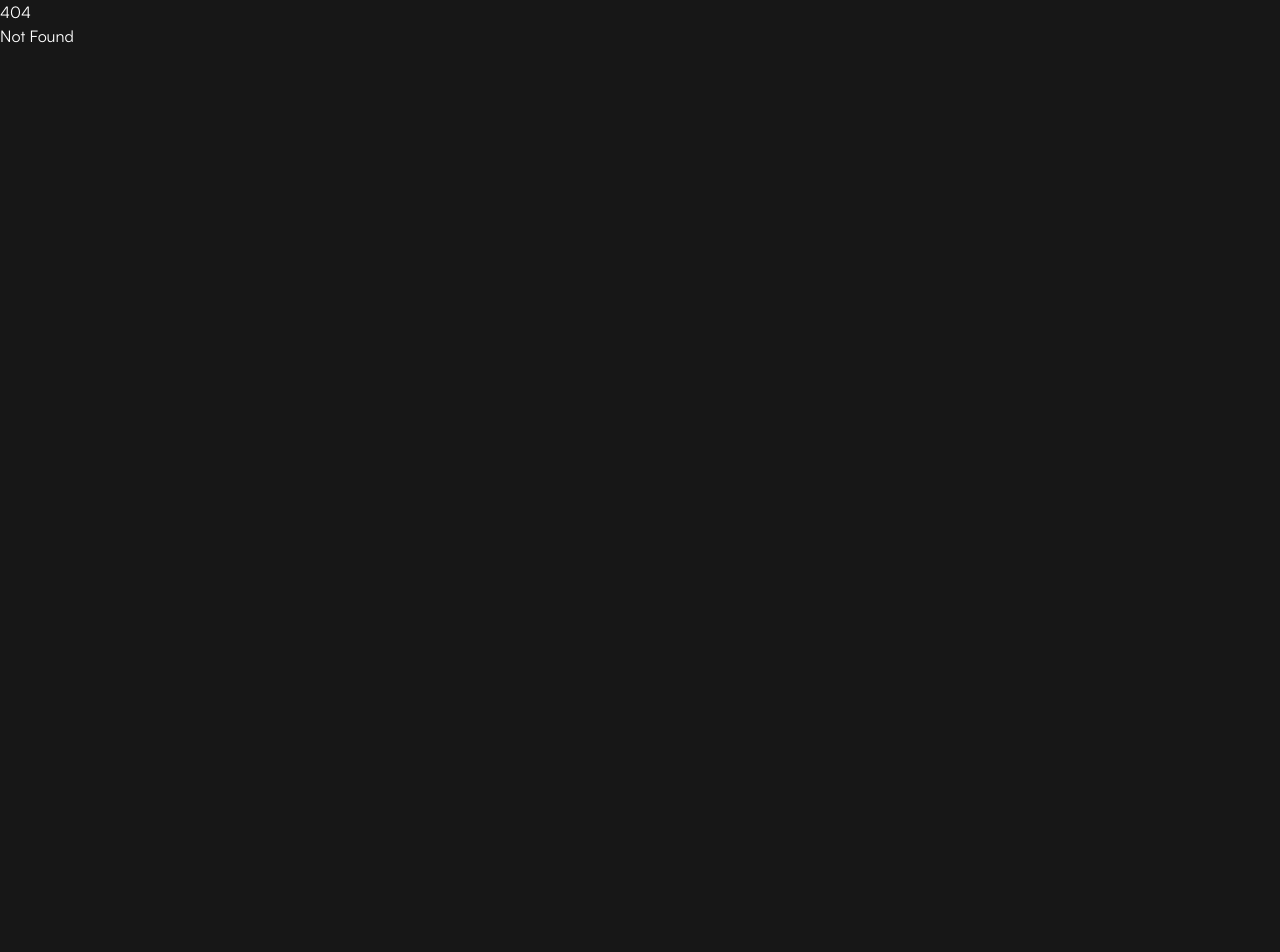
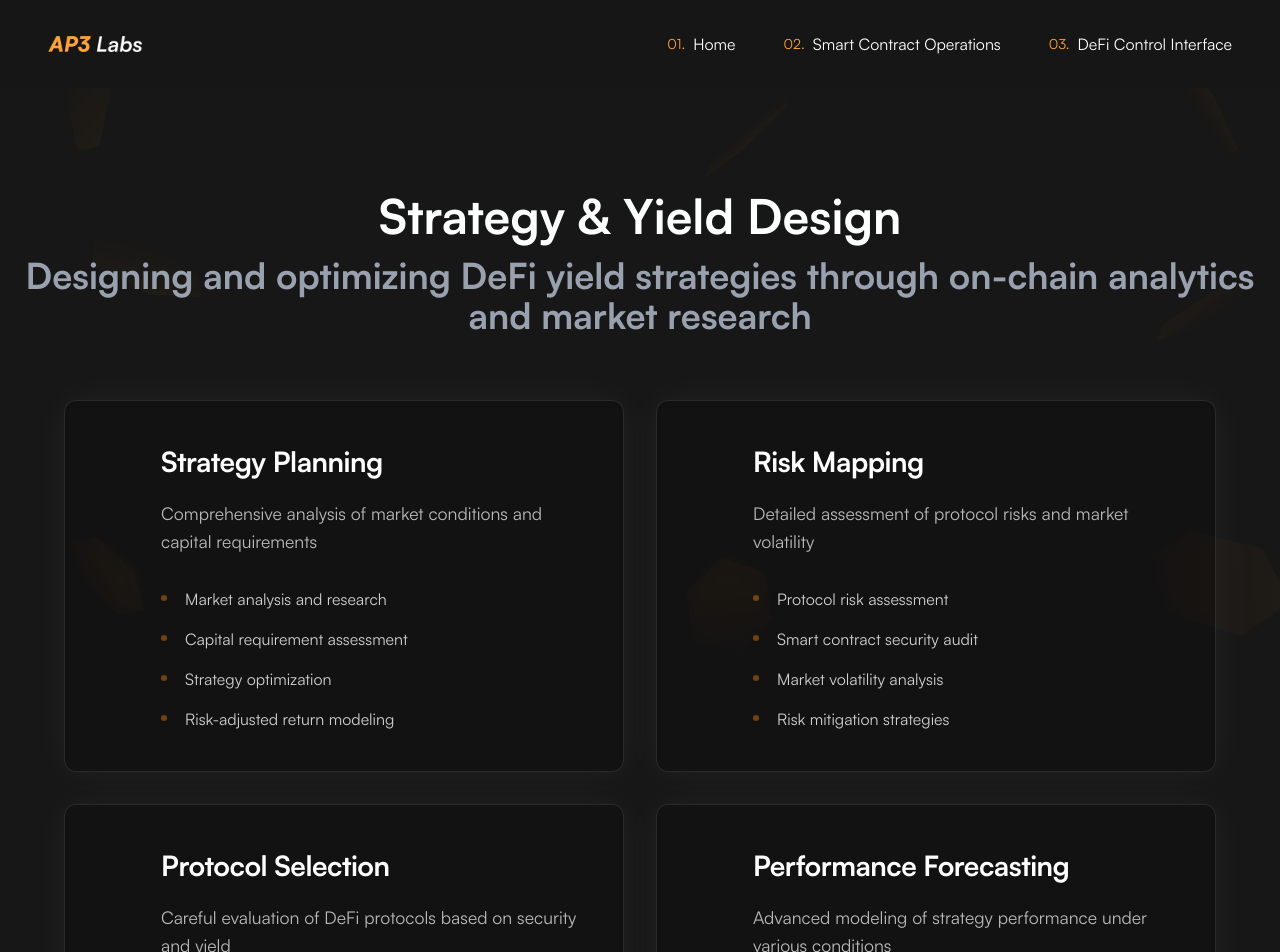
Before and after one commit to alexis-ap3labs/ap3labs.com, a SvelteKit app: page /services/strategy-yield-design in a window 1280 px wide. Before the commit this address had no page. Shown: the top 952 px of the page. Before the commit the page ends 800 px from the top, so only its background shows below. Built offline with nearby package versions, Linux system fonts and the light colour scheme.

Commit message:
new stuff

```diff
--- a/src/components/Header.svelte
+++ b/src/components/Header.svelte
@@ -27,15 +27,28 @@
     $: getLinkNumber = (baseNumber: number) => {
         if (isLandingPage) return baseNumber;
 
-        let number = 1; // Home est toujours 1
-        if (baseNumber === 1) return number;
+        // Sur les pages de services, on commence toujours à 1 pour Home
+        if (baseNumber === 1) return 1;
 
-        // Pour les autres liens, on incrémente seulement si le lien précédent est visible
-        if (baseNumber === 2 && currentPage !== '/services/yield-engineering' && !isProjectsPage) number++;
-        if (baseNumber === 3 && currentPage !== '/services/secure-contract-integration' && !isProjectsPage) number++;
-        if (baseNumber === 4 && currentPage !== '/services/unified-front-end-platform' && !isProjectsPage) number++;
+        // Pour les autres liens, on compte combien de liens sont visibles avant celui-ci
+        let visibleCount = 1; // On commence à 1 car Home est toujours visible
 
-        return number;
+        if (currentPage !== '/services/strategy-yield-design' && !isProjectsPage) {
+            if (baseNumber === 2) return visibleCount + 1;
+            visibleCount++;
+        }
+
+        if (currentPage !== '/services/smart-contract-operations' && !isProjectsPage) {
+            if (baseNumber === 3) return visibleCount + 1;
+            visibleCount++;
+        }
+
+        if (currentPage !== '/services/defi-control-interface' && !isProjectsPage) {
+            if (baseNumber === 4) return visibleCount + 1;
+            visibleCount++;
+        }
+
+        return visibleCount + 1;
     };
 
     /**
@@ -339,44 +352,44 @@
                             </span>
                         </a>
                     </li>
-                    {#if currentPage !== '/services/yield-engineering' && !isProjectsPage}
+                    {#if currentPage !== '/services/strategy-yield-design' && !isProjectsPage}
                         <li in:fly={{ y: -20, duration: 800, delay: 300 }}>
                             <a
-                                href="/services/yield-engineering"
+                                href="/services/strategy-yield-design"
                                 class="group flex items-center gap-2 hover:text-primary transition-colors"
                             >
                                 <span class="number text-sm">{getLinkNumber(2).toString().padStart(2, '0')}.</span>
                                 <span class="relative">
-                                    Yield Engineering
+                                    Strategy & Yield Design
                                     <span class="absolute -bottom-1 left-0 w-0 h-[1px] bg-primary group-hover:w-full transition-all duration-300"></span>
                                 </span>
                             </a>
                         </li>
                     {/if}
-                    {#if currentPage !== '/services/secure-contract-integration' && !isProjectsPage}
+                    {#if currentPage !== '/services/smart-contract-operations' && !isProjectsPage}
                         <li in:fly={{ y: -20, duration: 800, delay: 400 }}>
                             <a
-                                href="/services/secure-contract-integration"
+                                href="/services/smart-contract-operations"
                                 class="group flex items-center gap-2 hover:text-primary transition-colors"
                             >
                                 <span class="number text-sm">{getLinkNumber(3).toString().padStart(2, '0')}.</span>
                                 <span class="relative">
-                                    Secure Contract
-                                    <span class="absolute -bottom-1 left-0 w-0 h-[1px] bg-primary group-hover:w-full transition-all duration-300"></span>
+                                    Smart Contract Operations
+                                    <span class="absolute -bottom-1 left:0 w-0 h-[1px] bg-primary group-hover:w-full transition-all duration-300"></span>
                                 </span>
                             </a>
                         </li>
                     {/if}
-                    {#if currentPage !== '/services/unified-front-end-platform' && !isProjectsPage}
+                    {#if currentPage !== '/services/defi-control-interface' && !isProjectsPage}
                         <li in:fly={{ y: -20, duration: 800, delay: 500 }}>
                             <a
-                                href="/services/unified-front-end-platform"
+                                href="/services/defi-control-interface"
                                 class="group flex items-center gap-2 hover:text-primary transition-colors"
                             >
                                 <span class="number text-sm">{getLinkNumber(4).toString().padStart(2, '0')}.</span>
                                 <span class="relative">
-                                    Unified Front-End
-                                    <span class="absolute -bottom-1 left-0 w-0 h-[1px] bg-primary group-hover:w-full transition-all duration-300"></span>
+                                    DeFi Control Interface
+                                    <span class="absolute -bottom-1 left:0 w-0 h-[1px] bg-primary group-hover:w-full transition-all duration-300"></span>
                                 </span>
                             </a>
                         </li>
--- a/src/components/SecureContractIntegration.svelte
+++ b/src/components/SecureContractIntegration.svelte
@@ -5,7 +5,7 @@
 
   const sections = [
     {
-      title: 'Secure Deploy',
+      title: 'Secure Deployment',
       subtitle: 'Set up and manage contract deployments with multisig and upgrade safeguards',
       features: [
         'Multi-signature deployment workflows',
@@ -15,7 +15,7 @@
       ]
     },
     {
-      title: 'Role Control',
+      title: 'Role-Based Access',
       subtitle: 'Configure whitelists and granular access permissions across components',
       features: [
         'Access control system design',
@@ -35,7 +35,7 @@
       ]
     },
     {
-      title: 'Graph Sync',
+      title: 'Subgraph Sync',
       subtitle: 'Maintain subgraphs for accurate and real-time protocol data indexing',
       features: [
         'Subgraph development',
@@ -224,7 +224,7 @@
 
   .hero-section {
     background: transparent;
-    padding: 8rem 0 4rem;
+    padding: 12rem 0 6rem;
   }
 
   .hero-title {
@@ -241,6 +241,9 @@
   }
 
   @media (max-width: 768px) {
+    .hero-section {
+      padding: 8rem 0 4rem;
+    }
     .service-block {
       padding: 2rem;
     }
@@ -272,13 +275,13 @@
         class="text-3xl sm:text-4xl md:text-5xl font-bold text-light mb-4"
         in:fly={{ y: 20, duration: 600, easing: cubicOut }}
       >
-        Secure Contract Integration
+        Smart Contract Operations
       </h2>
       <h3
         class="text-2xl sm:text-3xl md:text-4xl font-bold text-gray-400 mb-12"
         in:fly={{ y: 20, duration: 600, easing: cubicOut }}
       >
-        Deploying and managing smart contracts with precision and security
+        We deploy and operate the infrastructure behind your strategies including capital flows, access control, and real-time indexation
       </h3>
     </div>
 
--- a/src/components/Services.svelte
+++ b/src/components/Services.svelte
@@ -10,22 +10,22 @@
 
   const services = [
     {
-      id: 'yield-engineering',
-      title: 'Yield Engineering',
-      description: 'Optimizing DeFi strategies through on-chain analytics and market research for optimal risk-adjusted returns.',
-      features: ['Strategy Planning', 'Yield Optimization', 'Risk Management', 'On-Chain Analytics']
+      id: 'strategy-yield-design',
+      title: 'Strategy & Yield Design',
+      description: 'We help you design, test, and optimize DeFi yield strategies — based on on-chain analytics, market trends, and capital constraints.',
+      features: ['Strategy Planning', 'Risk Mapping', 'Protocol Selection', 'Performance Forecasting']
     },
     {
-      id: 'smart-contract-orchestration',
-      title: 'Secure Contract Integration',
-      description: 'Secure deployment and management of smart contracts with role-based access for efficient capital flow.',
-      features: ['Secure Deploy', 'Role Control', 'Contract Ops', 'Graph Sync']
+      id: 'smart-contract-operations',
+      title: 'Smart Contract Operations',
+      description: 'We deploy and operate the infrastructure behind your strategies — including capital flows, access control, and real-time indexation.',
+      features: ['Secure Deployment', 'Role-Based Access', 'Contract Ops', 'Subgraph Sync']
     },
     {
-      id: 'unified-front-end-platform',
-      title: 'Unified \nFront-End Platform',
-      description: 'Single interface for analytics, position management, and vault operations.',
-      features: ['Analytics', 'Dashboard', 'UX Design', 'Monitoring']
+      id: 'defi-control-interface',
+      title: 'DeFi Control Interface',
+      description: 'We deliver a custom platform to manage your positions, monitor performance, and streamline reporting.',
+      features: ['Live Dashboard', 'Vault Monitoring', 'UX & Design', 'Analytics & Reporting Tools']
     }
   ];
 
@@ -248,13 +248,13 @@
         class="text-3xl sm:text-4xl md:text-5xl font-bold text-light mb-4"
         in:fly={{ y: 20, duration: 600, easing: cubicOut }}
       >
-        Our Expertise
+        Our Services
       </h2>
       <h3
         class="text-2xl sm:text-3xl md:text-4xl font-bold text-gray-400 mb-12"
         in:fly={{ y: 20, duration: 600, easing: cubicOut }}
       >
-        From DeFi consulting to technical implementation
+        Designing, operating, and maintaining institutional DeFi infrastructure
       </h3>
     </div>
 
@@ -267,7 +267,7 @@
           class="service-block w-full p-8 rounded-xl bg-dark/30 transition-all duration-300 hover:scale-[1.02] border border-orange/10 hover:border-orange/30 shadow-[0_0_40px_rgba(255,163,60,0.05)] hover:shadow-[0_0_50px_rgba(255,163,60,0.15)] relative group cursor-pointer"
         >
           <a
-            href="/services/{service.title.toLowerCase().replace(/\s+/g, '-')}"
+            href="/services/{service.id}"
             target="_blank"
             class="absolute inset-0 z-10"
             aria-label="Learn more about {service.title}"
--- a/src/components/YieldEngineering.svelte
+++ b/src/components/StrategyYieldDesign.svelte
@@ -6,42 +6,42 @@
   const sections = [
     {
       title: 'Strategy Planning',
-      subtitle: 'Designing yield strategies aligned with institutional mandates',
+      subtitle: 'Comprehensive analysis of market conditions and capital requirements',
       features: [
-        'Define objectives, constraints, and risk appetite',
-        'Model asset allocation and capital deployment plans',
-        'Select protocol verticals based on fit and maturity',
-        'Simulate scenarios to test strategic robustness'
+        'Market analysis and research',
+        'Capital requirement assessment',
+        'Strategy optimization',
+        'Risk-adjusted return modeling'
       ]
     },
     {
-      title: 'Yield Optimization',
-      subtitle: 'Enhancing net returns through active strategy refinement',
+      title: 'Risk Mapping',
+      subtitle: 'Detailed assessment of protocol risks and market volatility',
       features: [
-        'Monitor and reallocate based on real-time performance',
-        'Optimize reward harvesting, compounding, and reinvestment flows',
-        'Integrate liquidity mining and incentive programs',
-        'Adjust strategies dynamically based on on-chain conditions'
+        'Protocol risk assessment',
+        'Smart contract security audit',
+        'Market volatility analysis',
+        'Risk mitigation strategies'
       ]
     },
     {
-      title: 'Risk Management',
-      subtitle: 'Identifying and mitigating risks across DeFi operations',
+      title: 'Protocol Selection',
+      subtitle: 'Careful evaluation of DeFi protocols based on security and yield',
       features: [
-        'Perform risk audits on protocols and positions',
-        'Map exposure by chain, counterparty, and asset type',
-        'Track depeg, slippage, and liquidity events',
-        'Establish alerting and safeguard mechanisms'
+        'Protocol due diligence',
+        'Liquidity analysis',
+        'Yield potential assessment',
+        'Security evaluation'
       ]
     },
     {
-      title: 'On-Chain Analytics',
-      subtitle: 'Powering decisions with transparent, data-driven insights',
+      title: 'Performance Forecasting',
+      subtitle: 'Advanced modeling of strategy performance under various conditions',
       features: [
-        'Build custom dashboards for NAV and position tracking',
-        'Aggregate protocol yields and funding rates',
-        'Provide backtesting and benchmarking for strategies',
-        'Generate reporting outputs for internal or client use'
+        'Performance modeling',
+        'Scenario analysis',
+        'Return projections',
+        'Risk factor simulation'
       ]
     }
   ];
@@ -224,41 +224,27 @@
 
   .hero-section {
     background: transparent;
-    padding: 8rem 0 4rem;
-  }
-
-  .hero-title {
-    font-size: clamp(2.5rem, 5vw, 4rem);
-    line-height: 1.2;
-    color: #ffffff;
-    margin-bottom: 1rem;
-  }
-
-  .hero-subtitle {
-    font-size: clamp(1.25rem, 3vw, 1.75rem);
-    color: #ffffff;
-    opacity: 0.8;
+    padding: 12rem 0 6rem;
   }
 
   @media (max-width: 768px) {
+    .hero-section {
+      padding: 8rem 0 4rem;
+    }
     .service-block {
       padding: 2rem;
     }
-
     .service-number {
       top: 2rem;
       left: 2rem;
     }
-
     .service-title {
       padding-left: 3rem;
       font-size: 1.5rem;
     }
-
     .service-subtitle {
       padding-left: 3rem;
     }
-
     .features-list {
       padding-left: 3rem;
     }
@@ -272,13 +258,13 @@
         class="text-3xl sm:text-4xl md:text-5xl font-bold text-light mb-4"
         in:fly={{ y: 20, duration: 600, easing: cubicOut }}
       >
-        Yield Engineering
+        Strategy & Yield Design
       </h2>
       <h3
         class="text-2xl sm:text-3xl md:text-4xl font-bold text-gray-400 mb-12"
         in:fly={{ y: 20, duration: 600, easing: cubicOut }}
       >
-        Institutional-grade yield strategies for DeFi protocols
+        Designing and optimizing DeFi yield strategies through on-chain analytics and market research
       </h3>
     </div>
 
--- a/src/components/UnifiedFrontEndPlatform.svelte
+++ b/src/components/UnifiedFrontEndPlatform.svelte
@@ -5,18 +5,8 @@
 
   const sections = [
     {
-      title: 'Analytics Dashboard',
-      subtitle: 'Comprehensive data visualization and real-time monitoring',
-      features: [
-        'Custom metrics and KPIs tracking',
-        'Real-time performance monitoring',
-        'Interactive data visualization',
-        'Automated reporting systems'
-      ]
-    },
-    {
-      title: 'Position Management',
-      subtitle: 'Intuitive interface for managing DeFi positions and strategies',
+      title: 'Live Dashboard',
+      subtitle: 'Real-time monitoring and analytics for your DeFi positions',
       features: [
         'Portfolio overview and tracking',
         'Strategy performance analytics',
@@ -25,23 +15,33 @@
       ]
     },
     {
-      title: 'Back-Office Operations',
-      subtitle: 'Streamlined tools for operational efficiency',
+      title: 'Vault Monitoring',
+      subtitle: 'Comprehensive tracking of your yield strategies and vaults',
       features: [
-        'Transaction management',
-        'Documentation and compliance',
-        'Team collaboration tools',
-        'Workflow automation'
+        'Vault performance metrics',
+        'Yield analytics',
+        'Risk assessment',
+        'Automated reporting'
       ]
     },
     {
-      title: 'User Experience',
+      title: 'UX & Design',
       subtitle: 'Modern, responsive design for optimal interaction',
       features: [
         'Intuitive navigation',
         'Responsive layouts',
         'Performance optimization',
         'Accessibility compliance'
+      ]
+    },
+    {
+      title: 'Analytics & Reporting',
+      subtitle: 'Advanced tools for data analysis and reporting',
+      features: [
+        'Custom metrics and KPIs',
+        'Automated reporting systems',
+        'Data visualization',
+        'Performance tracking'
       ]
     }
   ];
@@ -224,7 +224,7 @@
 
   .hero-section {
     background: transparent;
-    padding: 8rem 0 4rem;
+    padding: 12rem 0 6rem;
   }
 
   .hero-title {
@@ -241,24 +241,23 @@
   }
 
   @media (max-width: 768px) {
+    .hero-section {
+      padding: 8rem 0 4rem;
+    }
     .service-block {
       padding: 2rem;
     }
-
     .service-number {
       top: 2rem;
       left: 2rem;
     }
-
     .service-title {
       padding-left: 3rem;
       font-size: 1.5rem;
     }
-
     .service-subtitle {
       padding-left: 3rem;
     }
-
     .features-list {
       padding-left: 3rem;
     }
@@ -272,13 +271,13 @@
         class="text-3xl sm:text-4xl md:text-5xl font-bold text-light mb-4"
         in:fly={{ y: 20, duration: 600, easing: cubicOut }}
       >
-        Unified Front-End Platform
+        DeFi Control Interface
       </h2>
       <h3
         class="text-2xl sm:text-3xl md:text-4xl font-bold text-gray-400 mb-12"
         in:fly={{ y: 20, duration: 600, easing: cubicOut }}
       >
-        Bringing together analytics, management, and operations in one seamless interface
+        We deliver a custom platform to manage your positions, monitor performance, and streamline reporting
       </h3>
     </div>
 
--- /dev/null
+++ b/src/routes/services/defi-control-interface/+page.svelte
@@ -0,0 +1,20 @@
+<script lang="ts">
+    import UnifiedFrontEndPlatform from '../../../components/UnifiedFrontEndPlatform.svelte';
+    import Header from '../../../components/Header.svelte';
+    import Footer from '../../../components/Footer.svelte';
+    import FloatingHexagons from '../../../components/FloatingHexagons.svelte';
+</script>
+
+<svelte:head>
+    <title>DeFi Control Interface - AP3 Labs</title>
+    <meta name="description" content="Comprehensive front-end platform integrating analytics, position management, and back-office operations into one seamless interface for DeFi operations." />
+    <meta property="og:title" content="DeFi Control Interface - AP3 Labs" />
+    <meta property="og:description" content="Comprehensive front-end platform integrating analytics, position management, and back-office operations into one seamless interface for DeFi operations." />
+    <meta name="twitter:title" content="DeFi Control Interface - AP3 Labs" />
+    <meta name="twitter:description" content="Comprehensive front-end platform integrating analytics, position management, and back-office operations into one seamless interface for DeFi operations." />
+</svelte:head>
+
+<Header />
+<FloatingHexagons />
+<UnifiedFrontEndPlatform />
+<Footer />
--- /dev/null
+++ b/src/routes/services/smart-contract-operations/+page.svelte
@@ -0,0 +1,20 @@
+<script lang="ts">
+  import SecureContractIntegration from '../../../components/SecureContractIntegration.svelte';
+  import Header from '../../../components/Header.svelte';
+  import Footer from '../../../components/Footer.svelte';
+  import FloatingHexagons from '../../../components/FloatingHexagons.svelte';
+</script>
+
+<svelte:head>
+    <title>Smart Contract Operations - AP3 Labs</title>
+    <meta name="description" content="Professional smart contract integration and management services. From secure deployment to role-based access control and contract operations, we ensure your DeFi infrastructure runs smoothly." />
+    <meta property="og:title" content="Smart Contract Operations - AP3 Labs" />
+    <meta property="og:description" content="Professional smart contract integration and management services. From secure deployment to role-based access control and contract operations, we ensure your DeFi infrastructure runs smoothly." />
+    <meta name="twitter:title" content="Smart Contract Operations - AP3 Labs" />
+    <meta name="twitter:description" content="Professional smart contract integration and management services. From secure deployment to role-based access control and contract operations, we ensure your DeFi infrastructure runs smoothly." />
+</svelte:head>
+
+<Header />
+<FloatingHexagons />
+<SecureContractIntegration />
+<Footer />
--- /dev/null
+++ b/src/routes/services/strategy-yield-design/+page.svelte
@@ -0,0 +1,16 @@
+<script lang="ts">
+  import StrategyYieldDesign from '../../../components/StrategyYieldDesign.svelte';
+  import Header from '../../../components/Header.svelte';
+  import Footer from '../../../components/Footer.svelte';
+  import FloatingHexagons from '../../../components/FloatingHexagons.svelte';
+</script>
+
+<Header />
+<FloatingHexagons />
+<StrategyYieldDesign />
+<Footer />
+
+<svelte:head>
+    <title>Strategy & Yield Design - AP3 Labs</title>
+    <meta name="description" content="We help you design, test, and optimize DeFi yield strategies based on on-chain analytics, market trends, and capital constraints." />
+</svelte:head>
--- a/src/routes/services/yield-engineering/+page.svelte
+++ /dev/null
@@ -1,85 +0,0 @@
-<script lang="ts">
-  import { onMount } from 'svelte';
-  import Header from '../../../components/Header.svelte';
-  import Footer from '../../../components/Footer.svelte';
-  import FloatingHexagons from '../../../components/FloatingHexagons.svelte';
-  import YieldEngineering from '../../../components/YieldEngineering.svelte';
-
-  let scrollProgress = 0;
-  let mainElement: HTMLElement;
-
-  onMount(() => {
-    window.addEventListener('scroll', handleScroll);
-    return () => {
-      window.removeEventListener('scroll', handleScroll);
-    };
-  });
-
-  function handleScroll() {
-    const windowHeight = document.documentElement.scrollHeight - document.documentElement.clientHeight;
-    scrollProgress = (window.scrollY / windowHeight) * 100;
-  }
-</script>
-
-<style>
-  .scroll-indicator {
-    position: fixed;
-    top: 0;
-    left: 0;
-    width: 100%;
-    height: 4px;
-    background: rgba(255, 255, 255, 0.05);
-    z-index: 9999;
-  }
-
-  .scroll-progress {
-    height: 100%;
-    background: linear-gradient(
-      90deg,
-      #ff8800 0%,
-      #ff9933 50%,
-      #ffaa33 100%
-    );
-    box-shadow: 0 0 10px rgba(255, 136, 0, 0.5);
-    width: var(--progress);
-    transition: width 0.1s ease-out;
-  }
-
-  :global(body) {
-    min-height: 100vh;
-    background-color: var(--bg-dark);
-    margin: 0;
-    padding: 0;
-  }
-
-  main {
-    position: relative;
-    min-height: 100vh;
-    background: transparent;
-    overflow: visible;
-  }
-</style>
-
-<Header />
-
-<div class="scroll-indicator">
-  <div
-    class="scroll-progress"
-    style="--progress: {scrollProgress}%"
-  ></div>
-</div>
-
-<main
-  bind:this={mainElement}
-  style="--scroll: {scrollProgress}"
->
-  <FloatingHexagons />
-  <YieldEngineering />
-</main>
-
-<Footer />
-
-<svelte:head>
-    <title>Yield Engineering - AP3 Labs</title>
-    <meta name="description" content="Comprehensive DeFi yield engineering and strategy implementation. From strategy design to implementation, we deliver institutional-grade DeFi yield solutions." />
-</svelte:head>
```
Also changed, not shown: src/components/Hero.svelte (+24 -4 lines), src/routes/services/secure-contract-integration/+page.svelte (deleted, +0 -16 lines), src/routes/services/unified-front-end-platform/+page.svelte (deleted, +0 -16 lines).
